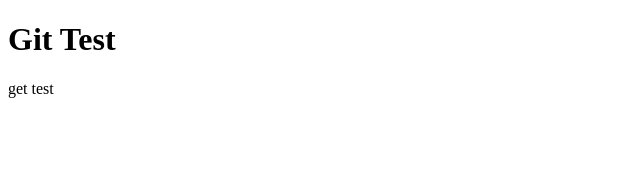
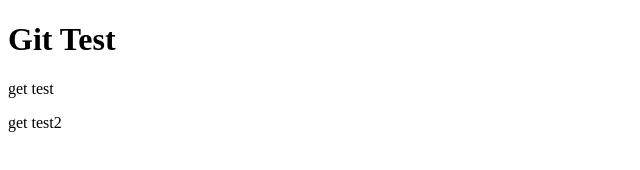
Before and after one commit to yuta0215/intro_git, a plain HTML site: page index.html in a window 1280 px wide. Shown: the full height of the page, 0-640 px from the left. Drawn offline with Linux system fonts and the light colour scheme.

Commit message:
test2を追加

```diff
--- a/index.html
+++ b/index.html
@@ -7,6 +7,7 @@
     <body>
         <h1>Git Test</h1>
         <p>get test</p>
+        <p>get test2</p>
     </body>
 
 </html>
```
